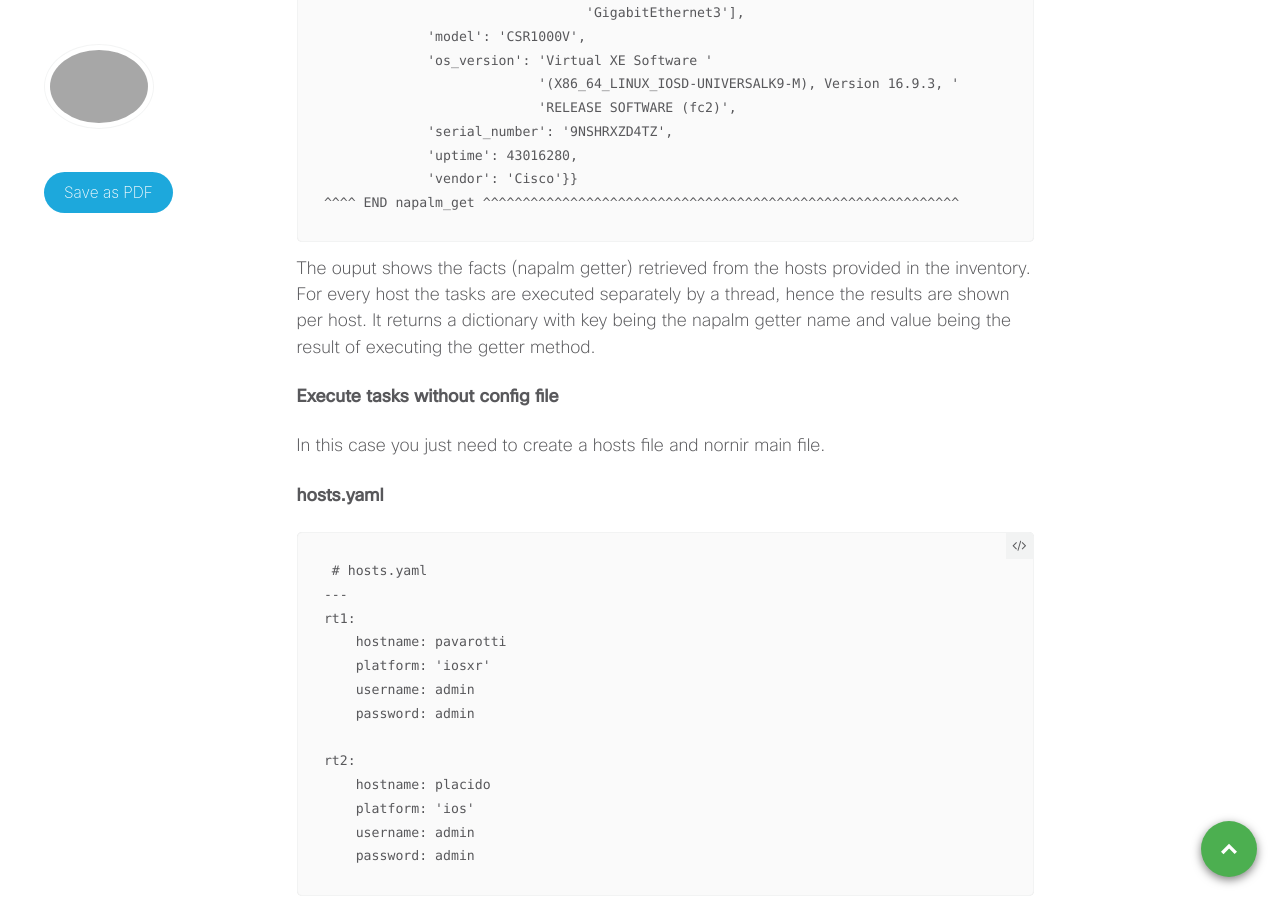
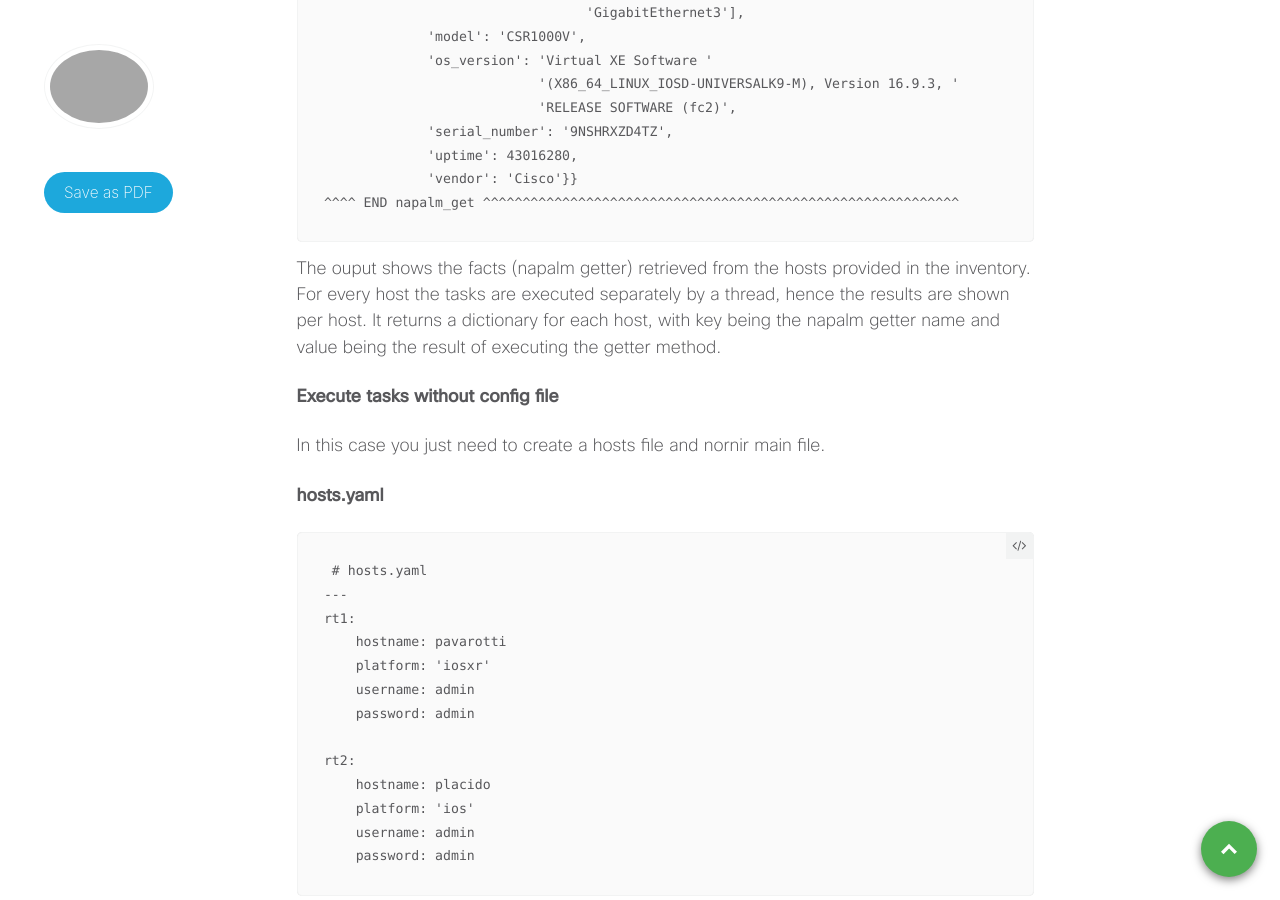
Before and after one commit to xrdocs/programmability, a Jekyll site: the page built from _tutorials/2020-12-02-nornir-overview.md, in a window 1280 px wide and 900 px high, scrolled down 5470 px. Built offline with Jekyll 4.4.1, drawn with Linux system fonts in a browser that asks for light colours; comment, search, counter and statistics services are not loaded; some of the changed text lies outside the part shown.

Commit message:
Update 2020-12-02-nornir-overview.md

````diff
--- a/_tutorials/2020-12-02-nornir-overview.md
+++ b/_tutorials/2020-12-02-nornir-overview.md
@@ -170,7 +170,7 @@ vvvv napalm_get ** changed : False vvvvvvvvvvvvvvvvvvvvvvvvvvvvvvvvvvvvvvvvvvvvv
              'vendor': 'Cisco'}}
 ^^^^ END napalm_get ^^^^^^^^^^^^^^^^^^^^^^^^^^^^^^^^^^^^^^^^^^^^^^^^^^^^^^^^^^^^
 ```
-The ouput shows the facts (napalm getter) retrieved from the hosts provided in the inventory. For every host the tasks are executed separately by a thread, hence the results are shown per host. It returns a dictionary with key being the napalm getter name and value being the result of executing the getter method.
+The ouput shows the facts (napalm getter) retrieved from the hosts provided in the inventory. For every host the tasks are executed separately by a thread, hence the results are shown per host. It returns a dictionary for each host, with key being the napalm getter name and value being the result of executing the getter method.
 
  **Execute tasks without config file**
 
@@ -267,7 +267,7 @@ vvvv napalm_cli ** changed : False vvvvvvvvvvvvvvvvvvvvvvvvvvvvvvvvvvvvvvvvvvvvv
                              '0         0         0         0'}
 ^^^^ END napalm_cli ^^^^^^^^^^^^^^^^^^^^^^^^^^^^^^^^^^^^^^^^^^^^^^^^^^^^^^^^^^^^
 ```
-The ouput shows the interfaces summary retrieved from the hosts provided in the hosts.yaml file. For every host the tasks are executed separately by a thread, hence the results are shown per host. It returns a dictionary with key being the cli command and value being the result of executing the cli command.
+The ouput shows the interfaces summary retrieved from the hosts provided in the hosts.yaml file. For every host the tasks are executed separately by a thread, hence the results are shown per host. It returns a dictionary for each host, with key being the cli command and value being the result of executing the cli command.
 
 **Resources**
 
````
